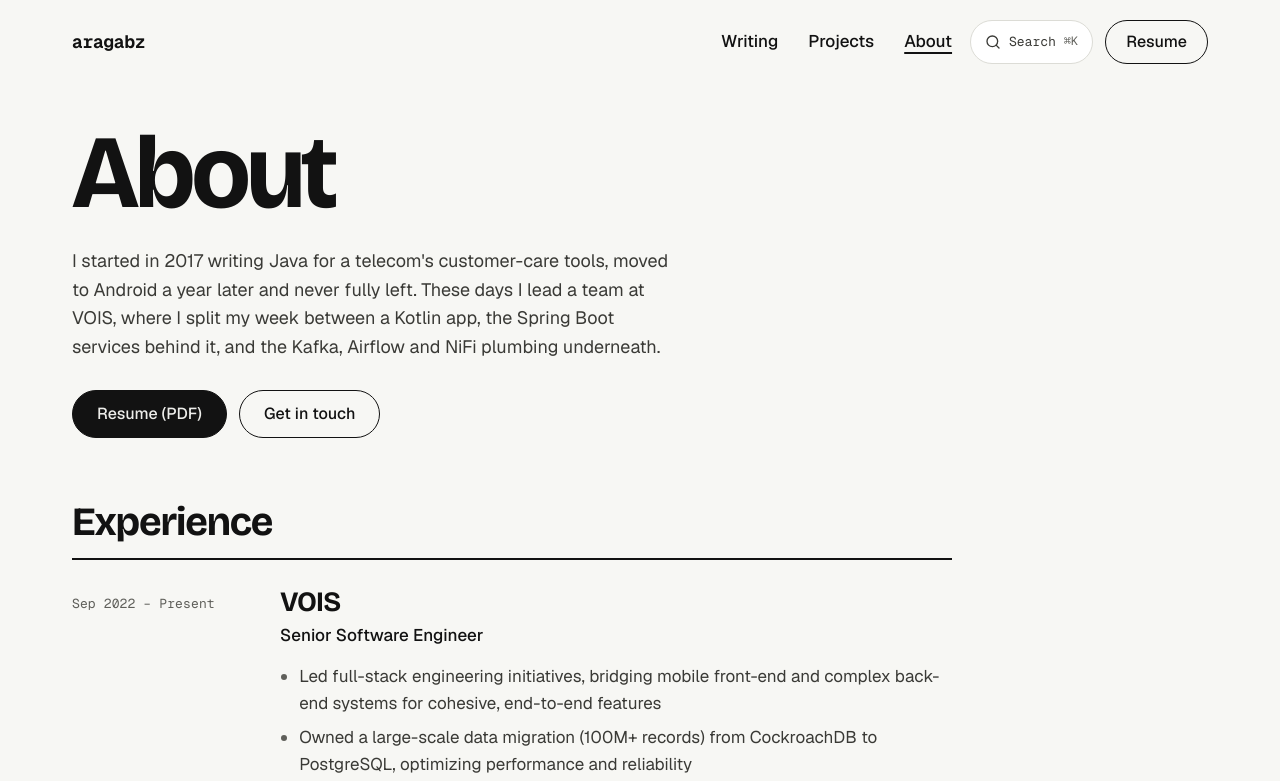
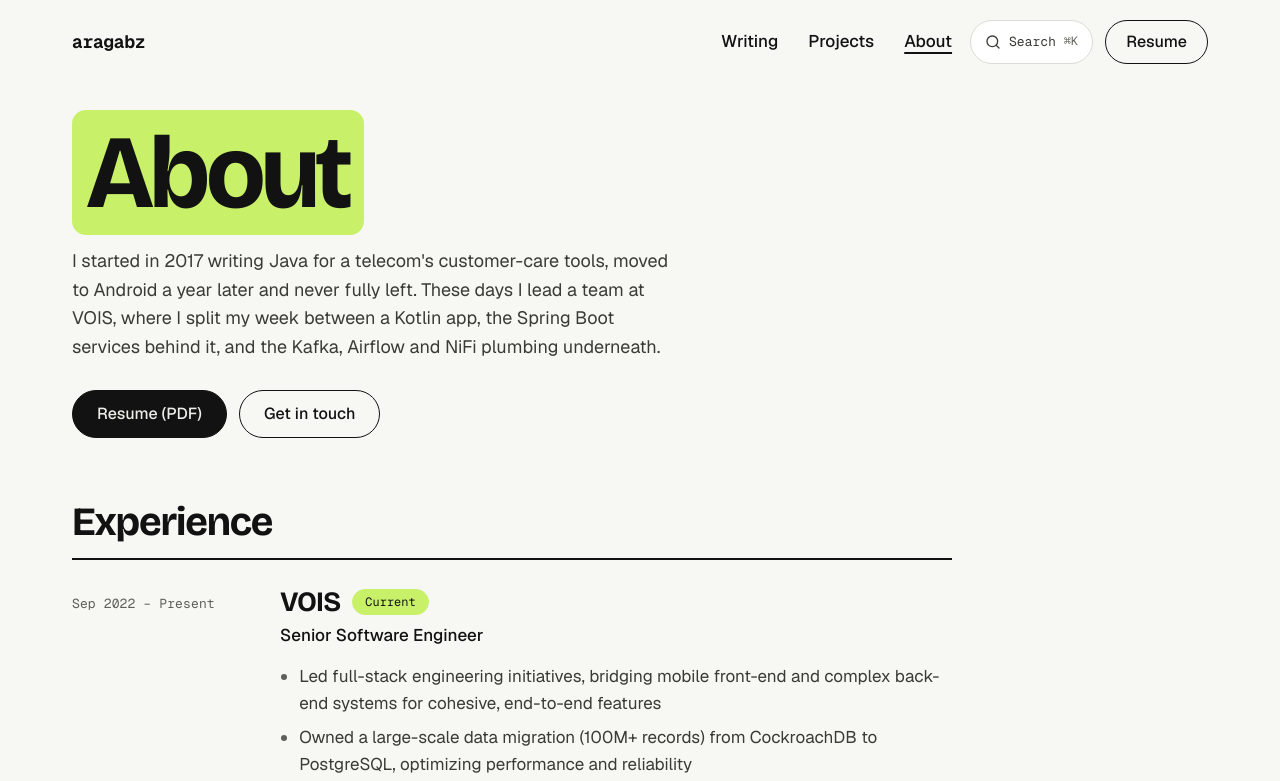
Before and after one commit to aragabz/ragabz-portfolio, an Astro site: page /about in a window 1280 px wide. Shown: the top 781 px of the page. Built offline with nearby package versions, Linux system fonts and the light colour scheme; Astro itself is replaced by a stand-in of ours.

Commit message:
feat(about): lime highlight on the title and current role chip
Move the hero's lime highlighter into a shared .hl utility in
global.css, use it on the /about page title, and tag the current
position in the experience list with a lime "Current" chip.

Co-Authored-By: Claude Opus 5.5 <noreply@anthropic.com>

```diff
--- a/src/components/Experience.astro
+++ b/src/components/Experience.astro
@@ -89,7 +89,10 @@ const experiences = [
       <li>
         <p class="mono">{job.duration}</p>
         <div>
-          <h3>{job.company}</h3>
+          <div class="experience-head">
+            <h3>{job.company}</h3>
+            {job.duration.endsWith('Present') && <span class="chip chip-lime">Current</span>}
+          </div>
           <p class="experience-role">{job.role}</p>
           <ul>
             {job.achievements.map((achievement) => <li>{achievement}</li>)}
@@ -123,6 +126,13 @@ const experiences = [
     font-size: 1.75rem;
   }
 
+  .experience-head {
+    display: flex;
+    flex-wrap: wrap;
+    align-items: center;
+    gap: 8px 12px;
+  }
+
   .experience-role {
     margin-top: 6px;
     font-weight: 500;
--- a/src/components/Hero.astro
+++ b/src/components/Hero.astro
@@ -57,14 +57,6 @@ const base = import.meta.env.BASE_URL.endsWith('/') ? import.meta.env.BASE_URL :
     text-wrap: balance;
   }
 
-  .hl {
-    padding: 0 0.14em;
-    border-radius: 14px;
-    background: var(--color-lime);
-    -webkit-box-decoration-break: clone;
-    box-decoration-break: clone;
-  }
-
   .hero-intro {
     max-width: 36rem;
     margin-top: 28px;
--- a/src/pages/about.astro
+++ b/src/pages/about.astro
@@ -11,7 +11,7 @@ const base = import.meta.env.BASE_URL.endsWith('/') ? import.meta.env.BASE_URL :
 >
   <main id="main-content" tabindex="-1" class="wrap page">
     <div class="page-narrow">
-      <h1 class="page-title">About</h1>
+      <h1 class="page-title"><span class="hl">About</span></h1>
       <p class="page-intro">
         I started in 2017 writing Java for a telecom's customer-care tools, moved to Android a year later and never
         fully left. These days I lead a team at VOIS, where I split my week between a Kotlin app, the Spring Boot
--- a/src/styles/global.css
+++ b/src/styles/global.css
@@ -222,6 +222,16 @@ h6 {
 .btn-outline-light:hover {
   background: var(--color-dark-text);
   color: var(--color-ink);
+}
+
+/* Lime highlighter behind ink text (hero headline, page titles). */
+.hl {
+  padding: 0 0.14em;
+  border-radius: 14px;
+  background: var(--color-lime);
+  color: var(--color-ink);
+  -webkit-box-decoration-break: clone;
+  box-decoration-break: clone;
 }
 
 /* ---- Chips and tags ---- */
```
Also changed, not shown: .shot.mjs (added).
